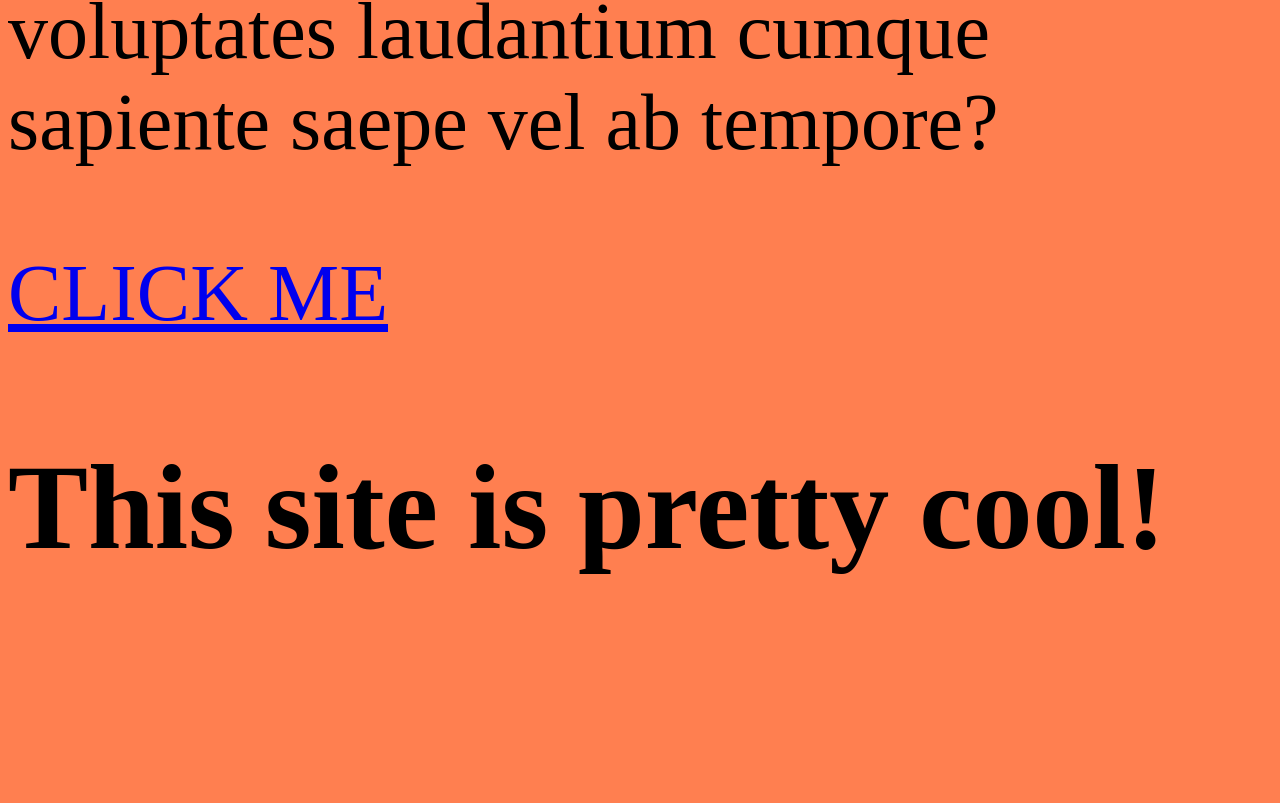
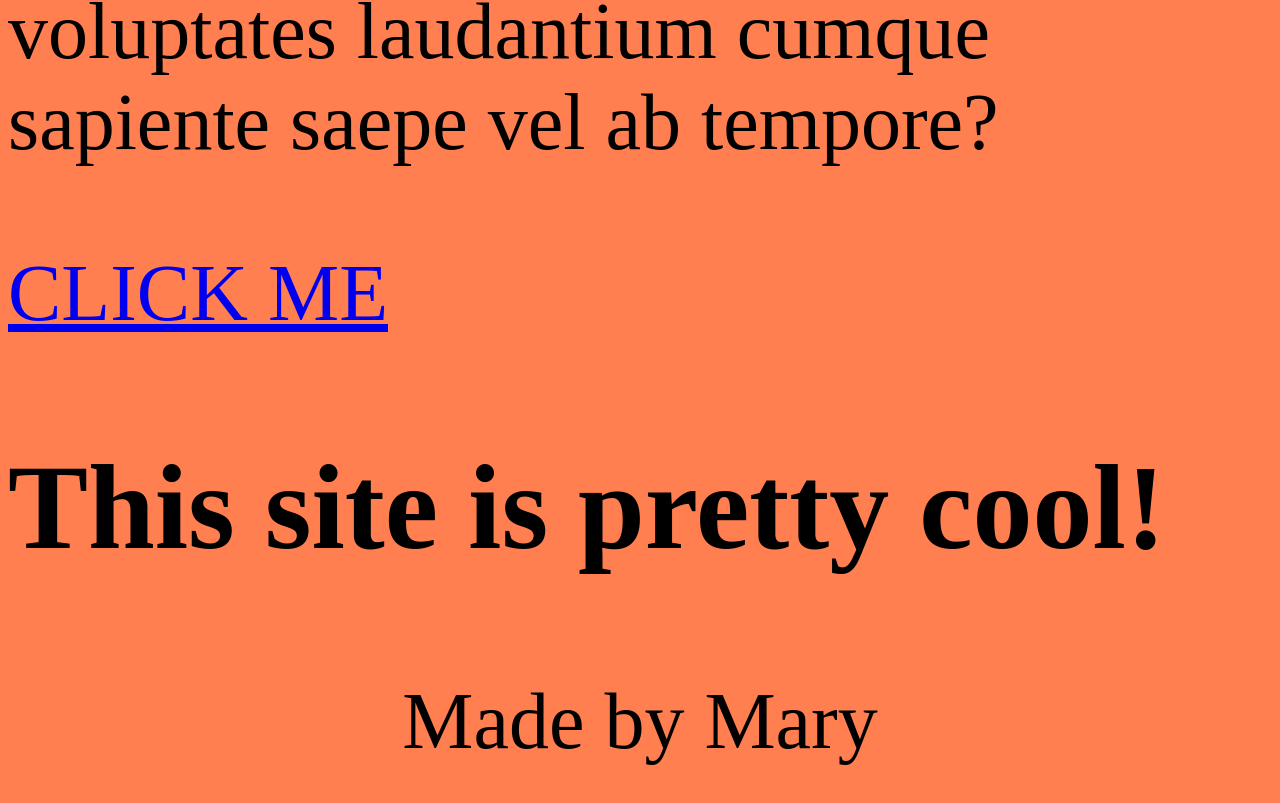
Before and after one commit to MarySolidum/git-lesson, a plain HTML site: page index.html in a window 1280 px wide. Shown: the part 2557-3360 px from the top of the page. Before the commit the page ends 3233 px from the top, so only its background shows below. Drawn offline with Linux system fonts and the light colour scheme.

Commit message:
added footer and footer styling

```diff
--- a/index.html
+++ b/index.html
@@ -14,5 +14,9 @@
     <p>Lorem ipsum dolor sit amet consectetur adipisicing elit. Magnam distinctio laudantium molestias earum officiis quaerat labore maxime fugit, deserunt expedita ex! Tempora voluptates laudantium cumque sapiente saepe vel ab tempore?</p>
     <a href="#">CLICK ME</a>
     <h2>This site is pretty cool!</h2>
+
+    <footer>
+        <p>Made by Mary</p>
+    </footer>
 </body>
 </html>
--- a/style.css
+++ b/style.css
@@ -2,3 +2,7 @@ body {
     background: coral;
     font-size: 80px;
 }
+
+footer {
+    text-align: center;
+}
```
